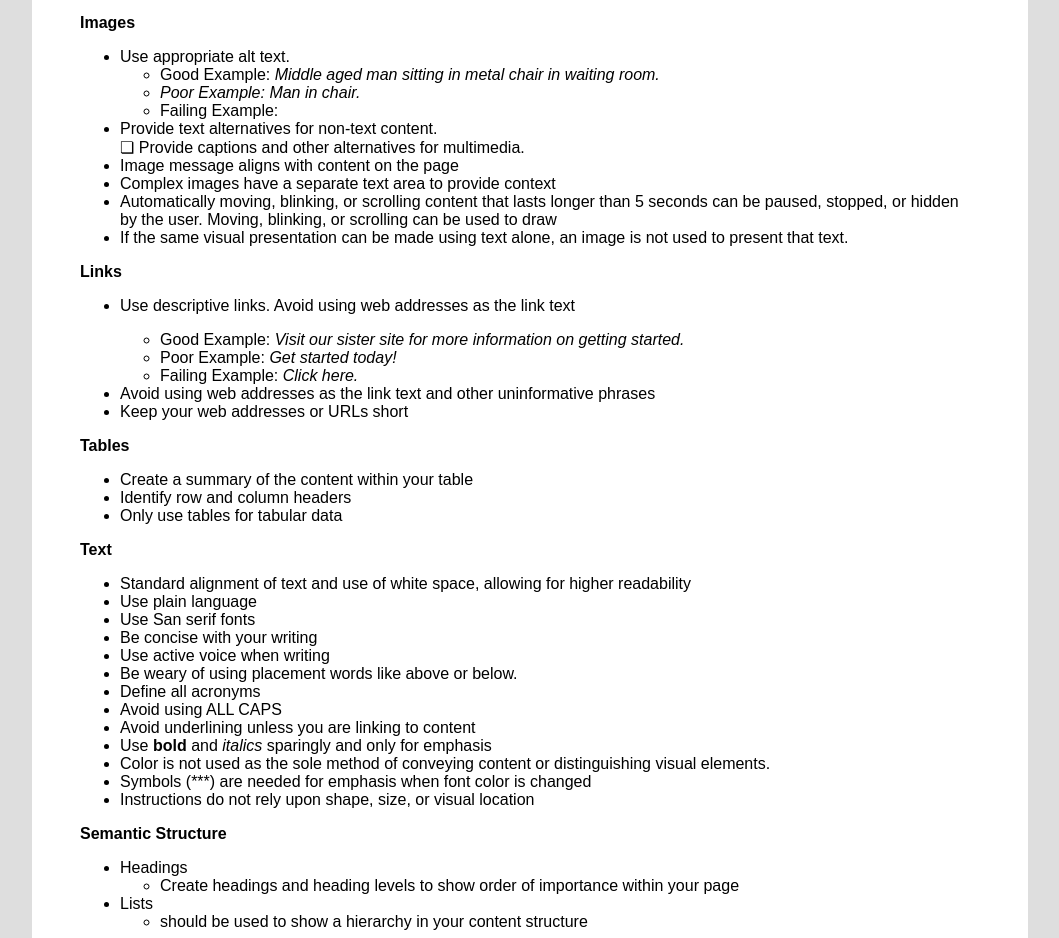
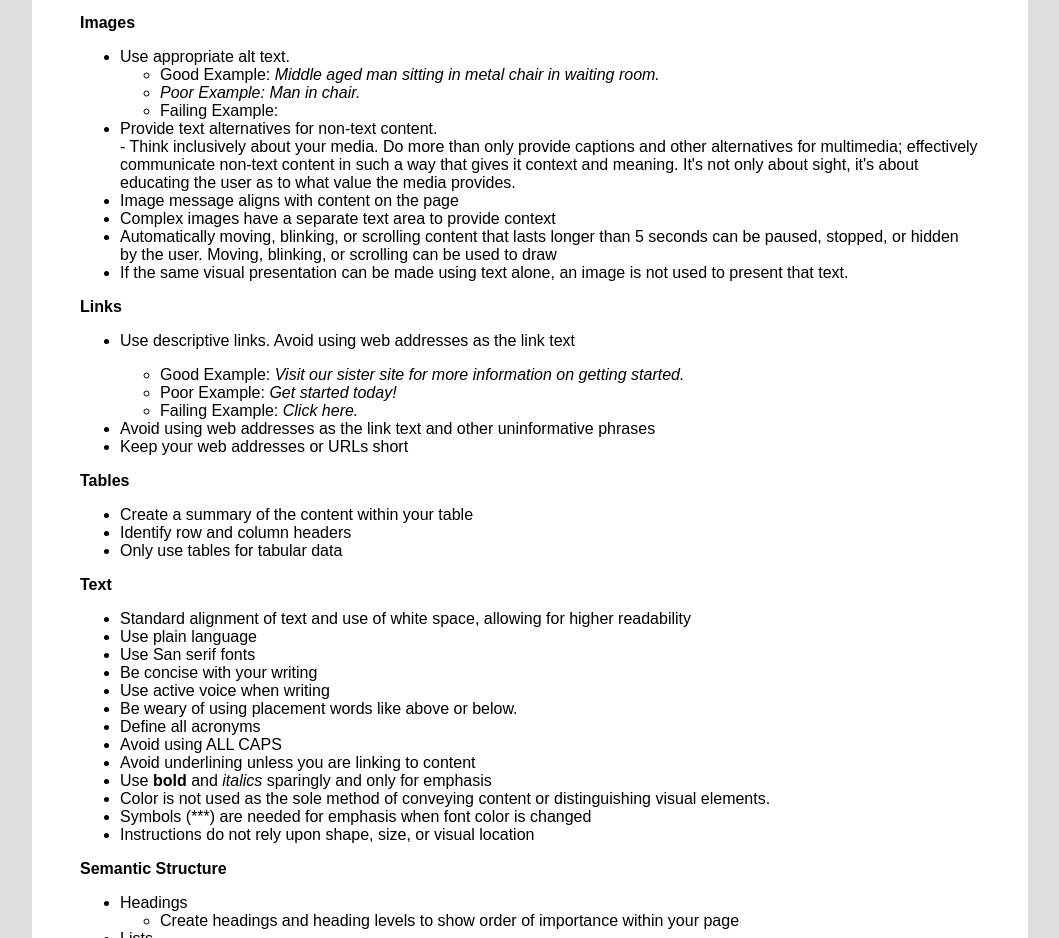
Before and after one commit to donnabungard/accessibility, a plain HTML site: page index.html in a window 1280 px wide. Shown: the part 3780-4718 px from the top of the page, without its empty margins (110-1169 px from the left). Drawn offline with Linux system fonts and the light colour scheme.

Commit message:
Updating non-text content description

```diff
--- a/index.html
+++ b/index.html
@@ -158,7 +158,7 @@ h1{ font-size: 3em;}
 <li style="font-weight: 400;"><em><span style="font-weight: 400;">Poor Example:</span></em> <em><span style="font-weight: 400;">Man in chair.</span></em></li>
 <li style="font-weight: 400;"><span style="font-weight: 400;">Failing Example: </span></li>
 </ul>
-<li style="font-weight: 400;"><span style="font-weight: 400;">Provide text alternatives for non-text content. &nbsp;</span><span style="font-weight: 400;"><br /></span><span style="font-weight: 400;">❏ Provide captions and other alternatives for multimedia. &nbsp;</span></li>
+<li style="font-weight: 400;"><span style="font-weight: 400;">Provide text alternatives for non-text content. &nbsp;</span><span style="font-weight: 400;"><br /></span><span style="font-weight: 400;">- Think inclusively about your media. Do more than only provide captions and other alternatives for multimedia; effectively communicate non-text content in such a way that gives it context and meaning. It's not only about sight, it's about educating the user as to what value the media provides.</span></li>
 <li style="font-weight: 400;"><span style="font-weight: 400;">Image message aligns with content on the page</span></li>
 <li style="font-weight: 400;"><span style="font-weight: 400;">Complex images have a separate text area to provide context</span></li>
 <li style="font-weight: 400;"><span style="font-weight: 400;">Automatically moving, blinking, or scrolling content that lasts longer than 5 seconds can be paused, stopped, or hidden by the user. Moving, blinking, or scrolling can be used to draw</span></li>
```
